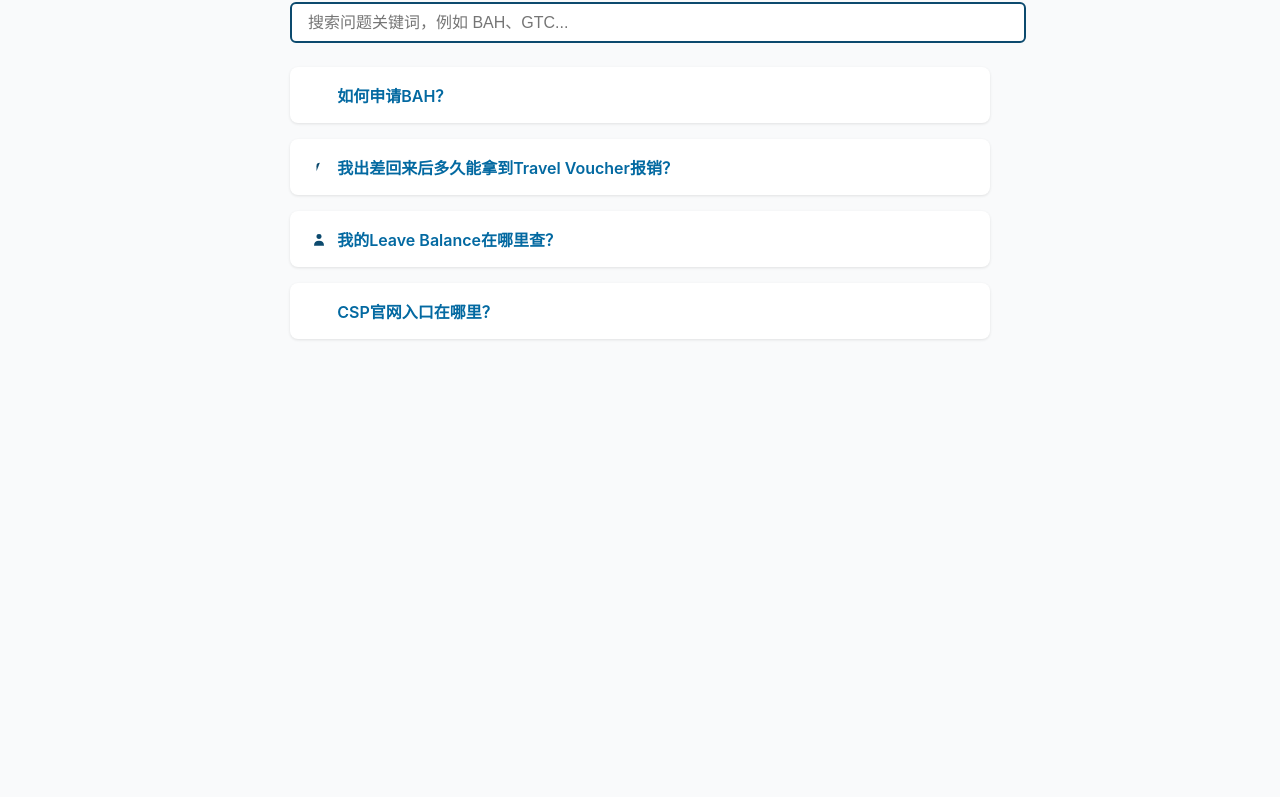
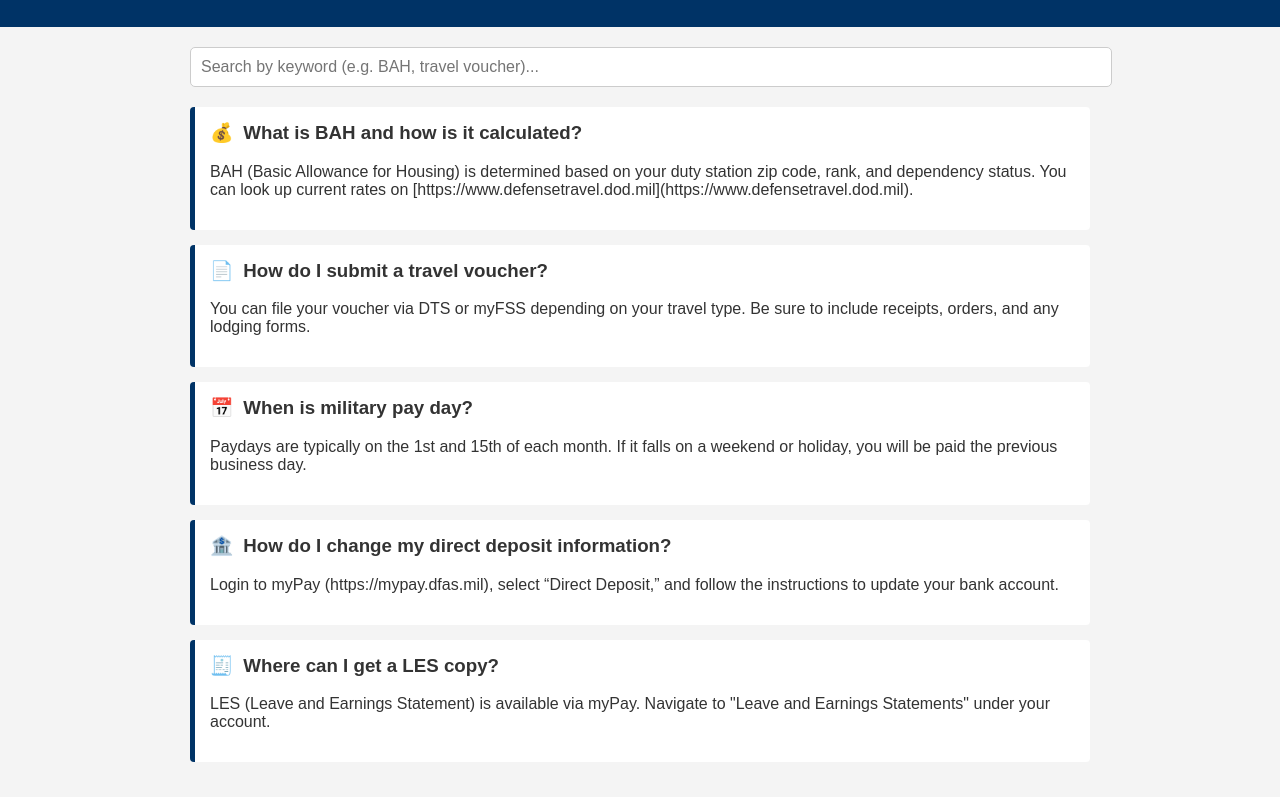
Before and after one commit to lanivy/lanivy.github.io, a plain HTML site: page index.html in a window 1280 px wide. Shown: the part 93-890 px from the top of the page. Before the commit the page ends 800 px from the top, so only its background shows below. Drawn offline with Linux system fonts and the light colour scheme.

Commit message:
index.html

```diff
--- a/index.html
+++ b/index.html
@@ -1,162 +1,103 @@
 <!DOCTYPE html>
-<html lang="zh-CN">
+<html lang="en">
 <head>
   <meta charset="UTF-8" />
-  <meta name="viewport" content="width=device-width, initial-scale=1" />
+  <meta name="viewport" content="width=device-width, initial-scale=1.0" />
   <title>Minot AFB Finance FAQ</title>
   <style>
     body {
-      font-family: -apple-system, BlinkMacSystemFont, 'Segoe UI', Roboto, Oxygen,
-        Ubuntu, Cantarell, 'Open Sans', 'Helvetica Neue', sans-serif;
-      max-width: 700px;
-      margin: 2rem auto;
-      padding: 0 1rem;
-      background-color: #f9fafb;
-      color: #1e293b;
+      font-family: Arial, sans-serif;
+      background: #f4f4f4;
+      color: #333;
+      margin: 0;
+      padding: 0;
     }
-    h1 {
+    header {
+      background: #003366;
+      color: #fff;
+      padding: 20px 0;
       text-align: center;
-      color: #0c4a6e;
-      margin-bottom: 1.5rem;
+    }
+    .container {
+      max-width: 900px;
+      margin: auto;
+      padding: 20px;
+    }
+    .search-box {
+      margin-bottom: 20px;
     }
     input[type="text"] {
       width: 100%;
-      padding: 0.6rem 1rem;
-      font-size: 1rem;
-      border: 2px solid #0c4a6e;
-      border-radius: 6px;
-      margin-bottom: 1.5rem;
-      outline-offset: 2px;
+      padding: 10px;
+      font-size: 16px;
+      border-radius: 5px;
+      border: 1px solid #ccc;
     }
-    .faq-item {
-      background: white;
-      border-radius: 8px;
-      box-shadow: 0 1px 3px rgb(0 0 0 / 0.1);
-      padding: 1rem 1.2rem;
-      margin-bottom: 1rem;
-      cursor: pointer;
-      transition: box-shadow 0.2s;
+    .faq {
+      background: #fff;
+      margin-bottom: 15px;
+      padding: 15px;
+      border-left: 5px solid #003366;
+      border-radius: 4px;
     }
-    .faq-item:hover {
-      box-shadow: 0 4px 10px rgb(0 0 0 / 0.15);
+    .faq h3 {
+      margin-top: 0;
     }
-    .faq-question {
-      font-weight: 600;
-      color: #0369a1;
-      display: flex;
-      align-items: center;
-      gap: 0.5rem;
-      user-select: none;
-    }
-    .faq-answer {
-      margin-top: 0.5rem;
-      color: #475569;
-      display: none;
-      white-space: pre-wrap;
-    }
-    .faq-item.active .faq-answer {
-      display: block;
-    }
-    .icon {
-      flex-shrink: 0;
-      width: 20px;
-      height: 20px;
-      fill: #0c4a6e;
-    }
-    .no-results {
-      text-align: center;
-      color: #94a3b8;
-      margin-top: 2rem;
-      font-style: italic;
+    .faq-icon {
+      margin-right: 10px;
     }
   </style>
 </head>
 <body>
-  <h1>Minot AFB Finance FAQ</h1>
-  <input type="text" id="search" placeholder="搜索问题关键词，例如 BAH、GTC..." />
-
-  <div id="faq-list">
-    <div class="faq-item" tabindex="0">
-      <div class="faq-question">
-        <svg class="icon" viewBox="0 0 24 24"><path d="M3 12h18M3 6h18M3 18h18"/></svg>
-        如何申请BAH？
-      </div>
-      <div class="faq-answer">
-        访问myPay或填写Form 5940，通过CSP上传后通常需要5-10个工作日处理。
-      </div>
+  <header>
+    <h1>Minot AFB Finance - Frequently Asked Questions</h1>
+  </header>
+  <div class="container">
+    <div class="search-box">
+      <input type="text" id="searchInput" placeholder="Search by keyword (e.g. BAH, travel voucher)...">
     </div>
 
-    <div class="faq-item" tabindex="0">
-      <div class="faq-question">
-        <svg class="icon" viewBox="0 0 24 24"><path d="M9 17v-6a4 4 0 014-4"/></svg>
-        我出差回来后多久能拿到Travel Voucher报销？
+    <div class="faq-list">
+      <div class="faq">
+        <h3><span class="faq-icon">💰</span>What is BAH and how is it calculated?</h3>
+        <p>BAH (Basic Allowance for Housing) is determined based on your duty station zip code, rank, and dependency status. You can look up current rates on [https://www.defensetravel.dod.mil](https://www.defensetravel.dod.mil).</p>
       </div>
-      <div class="faq-answer">
-        一旦通过SmartVoucher提交，一般5-7个工作日入账。
+
+      <div class="faq">
+        <h3><span class="faq-icon">📄</span>How do I submit a travel voucher?</h3>
+        <p>You can file your voucher via DTS or myFSS depending on your travel type. Be sure to include receipts, orders, and any lodging forms.</p>
       </div>
-    </div>
 
-    <div class="faq-item" tabindex="0">
-      <div class="faq-question">
-        <svg class="icon" viewBox="0 0 24 24"><path d="M12 12c2 0 3-1 3-3s-1-3-3-3-3 1-3 3 1 3 3 3z"/><path d="M12 14c-4 0-6 2-6 6h12c0-4-2-6-6-6z"/></svg>
-        我的Leave Balance在哪里查？
+      <div class="faq">
+        <h3><span class="faq-icon">📅</span>When is military pay day?</h3>
+        <p>Paydays are typically on the 1st and 15th of each month. If it falls on a weekend or holiday, you will be paid the previous business day.</p>
       </div>
-      <div class="faq-answer">
-        登录myPay，在LES（Leave and Earning Statement）页面可以看到Leave余额。
+
+      <div class="faq">
+        <h3><span class="faq-icon">🏦</span>How do I change my direct deposit information?</h3>
+        <p>Login to myPay (https://mypay.dfas.mil), select “Direct Deposit,” and follow the instructions to update your bank account.</p>
       </div>
-    </div>
 
-    <div class="faq-item" tabindex="0">
-      <div class="faq-question">
-        <svg class="icon" viewBox="0 0 24 24"><path d="M12 20h9M12 4h9M3 12h18"/></svg>
-        CSP官网入口在哪里？
+      <div class="faq">
+        <h3><span class="faq-icon">🧾</span>Where can I get a LES copy?</h3>
+        <p>LES (Leave and Earnings Statement) is available via myPay. Navigate to "Leave and Earnings Statements" under your account.</p>
       </div>
-      <div class="faq-answer">
-        <a href="https://csp.cce.af.mil/" target="_blank" rel="noopener noreferrer">https://csp.cce.af.mil/</a>
-      </div>
+
+      <!-- Add more Q&A entries here -->
+
     </div>
   </div>
 
-  <div class="no-results" style="display:none;">没有找到相关问题。</div>
+  <script>
+    const searchInput = document.getElementById("searchInput");
+    const faqs = document.querySelectorAll(".faq");
 
-  <script>
-    const faqList = document.getElementById('faq-list');
-    const searchInput = document.getElementById('search');
-    const noResults = document.querySelector('.no-results');
-
-    function toggleFaq(e) {
-      const item = e.currentTarget;
-      item.classList.toggle('active');
-    }
-
-    // 给所有faq项绑定点击展开
-    faqList.querySelectorAll('.faq-item').forEach(item => {
-      item.addEventListener('click', toggleFaq);
-      item.addEventListener('keypress', (e) => {
-        if(e.key === 'Enter' || e.key === ' ') {
-          toggleFaq(e);
-        }
+    searchInput.addEventListener("input", function () {
+      const keyword = this.value.toLowerCase();
+      faqs.forEach(faq => {
+        const text = faq.innerText.toLowerCase();
+        faq.style.display = text.includes(keyword) ? "block" : "none";
       });
-    });
-
-    // 搜索功能
-    searchInput.addEventListener('input', () => {
-      const q = searchInput.value.trim().toLowerCase();
-      let shownCount = 0;
-
-      faqList.querySelectorAll('.faq-item').forEach(item => {
-        const question = item.querySelector('.faq-question').textContent.toLowerCase();
-        const answer = item.querySelector('.faq-answer').textContent.toLowerCase();
-        if(question.includes(q) || answer.includes(q)) {
-          item.style.display = '';
-          shownCount++;
-        } else {
-          item.style.display = 'none';
-          item.classList.remove('active'); // 折叠隐藏的项
-        }
-      });
-
-      noResults.style.display = shownCount === 0 ? 'block' : 'none';
     });
   </script>
 </body>
```
